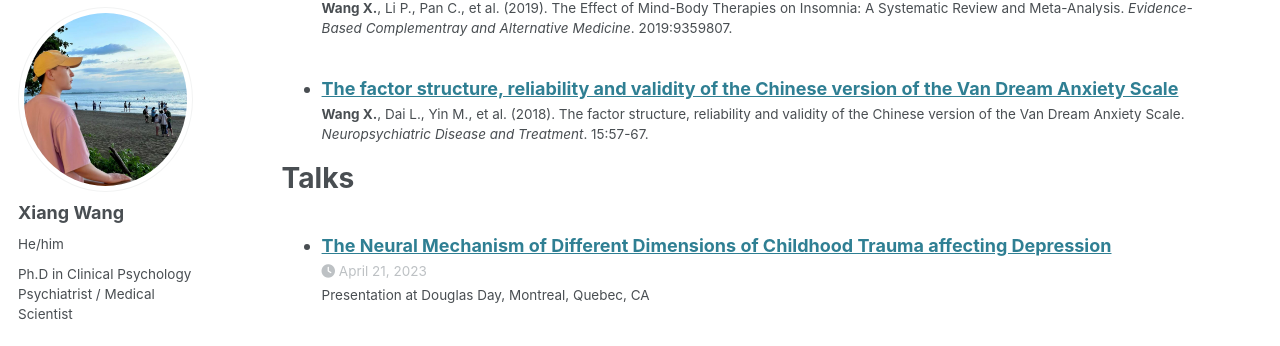
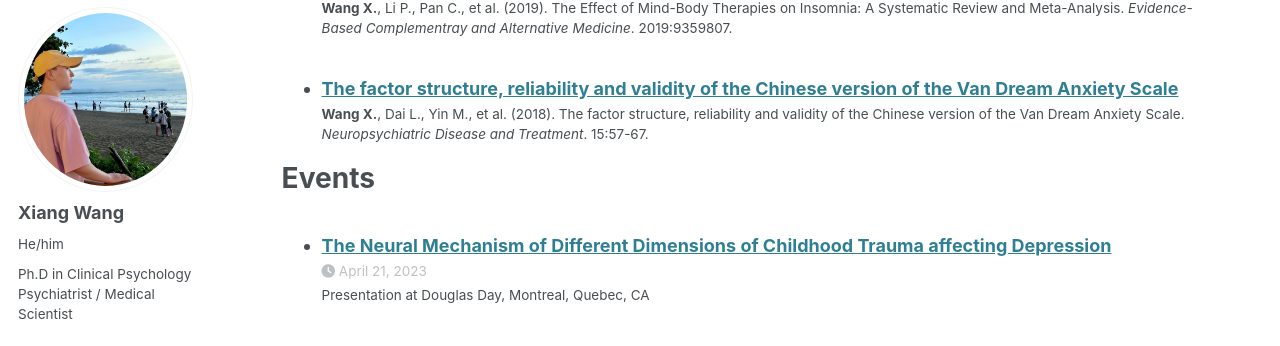
Before and after one commit to Xiang-Wangs/xiang-wangs.github.io, a Jekyll site: the page built from _pages/cv.md, in a window 1280 px wide and 900 px high, scrolled down 2464 px. Shown: the part 99-445 px from the top of the window. Built offline with Jekyll 4.4.1, drawn with Linux system fonts in a browser that asks for light colours; some web fonts are replaced.

Commit message:
Update cv.md

```diff
--- a/_pages/cv.md
+++ b/_pages/cv.md
@@ -49,7 +49,7 @@ redirect_from:
     {% include archive-single-cv.html %}
   {% endfor %}</ul>
 
-# Talks
+# Events
   <ul>{% for post in site.talks reversed %}
     {% include archive-single-talk-cv.html  %}
   {% endfor %}</ul>
```
